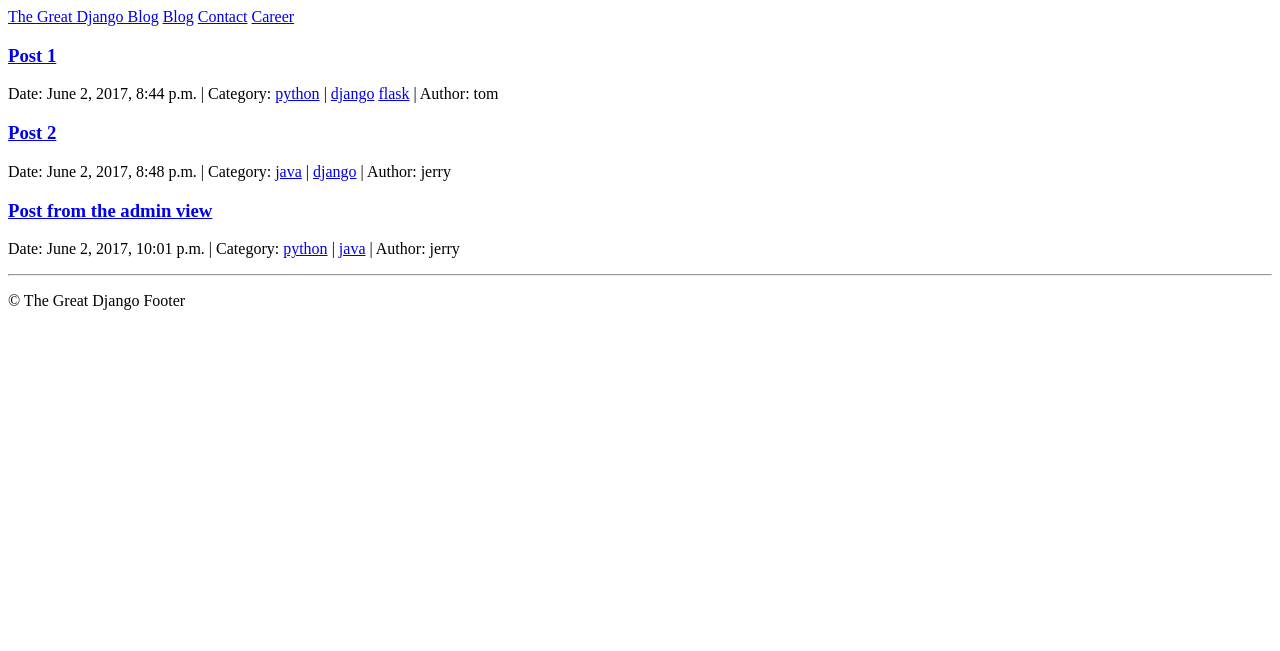
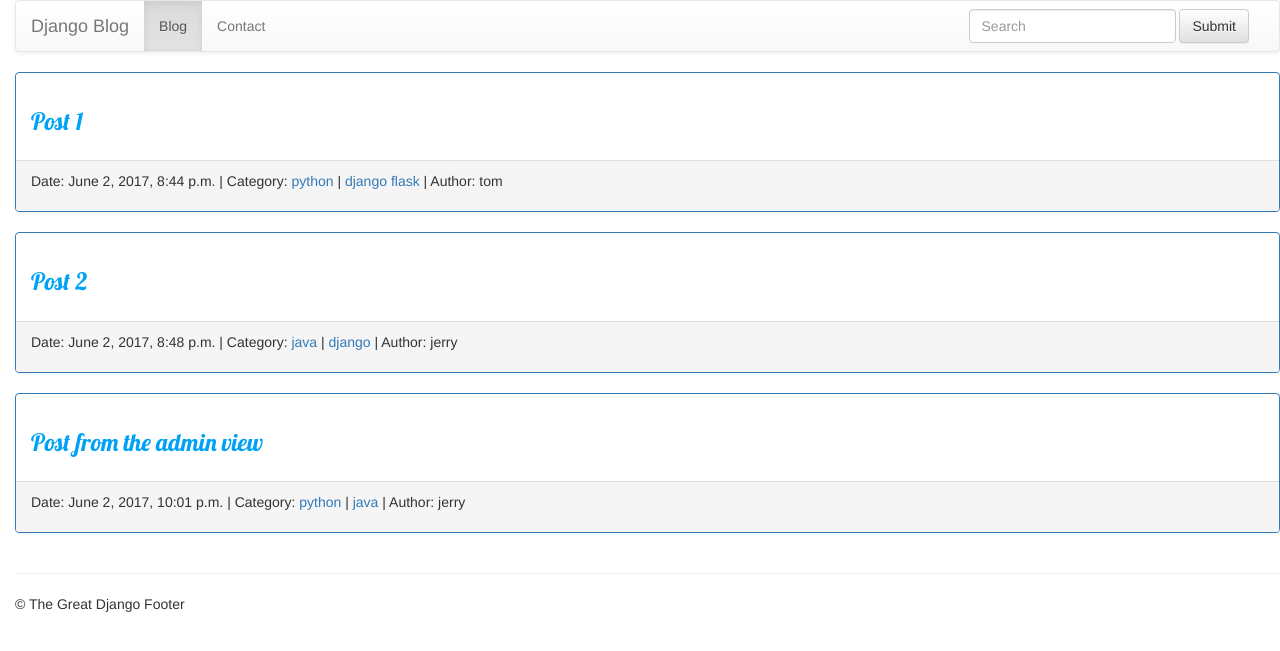
Before and after one commit to StephenRansom/basic-django-project, a Django app: page / in a window 1280 px wide. Shown: the top 651 px of the page. Run offline with Django 3.2, Linux system fonts and the light colour scheme; data comes from the database, SQL or seed files in the repository; both versions use the stored data as it was after the commit; some libraries are stand-ins or nearby versions.

Commit message:
implemented bootstrap, improved admin view models

```diff
--- a/three/blog/models.py
+++ b/three/blog/models.py
@@ -3,9 +3,9 @@ from __future__ import unicode_literals
 
 from django.db import models
 
-
 # Create your models here.
 class Author(models.Model):
+    """post authors"""
     name = models.CharField(max_length=50)
     email = models.EmailField(unique=True)
     active = models.BooleanField(default=False)
--- /dev/null
+++ b/three/blog/static/blog/blog.css
@@ -0,0 +1,9 @@
+h3 a {
+    color: #00A2F5;
+    font-family: 'Lobster';
+    font-size: 20;
+}
+
+body {
+    padding-left: 15px;
+}
--- a/three/blog/templates/blog/base.html
+++ b/three/blog/templates/blog/base.html
@@ -1,26 +1,50 @@
 <!DOCTYPE html>
 <html>
+{% load static %}
 <head>
-    <title>{% block title %}The Great Django Blog{% endblock %}</title>
+    <link rel="stylesheet" href="//maxcdn.bootstrapcdn.com/bootstrap/3.2.0/css/bootstrap.min.css">
+    <link rel="stylesheet" href="//maxcdn.bootstrapcdn.com/bootstrap/3.2.0/css/bootstrap-theme.min.css">
+    <link href="//fonts.googleapis.com/css?family=Lobster&subset=latin,latin-ext" rel="stylesheet" type="text/css">
+    <link rel="stylesheet" href="{% static 'blog/blog.css' %}"
+
 </head>
+
 <body>
-
-    <div class="navbar">
-        <div class="section-inner clearfix">
-            <nav>
-                <a href="/">The Great Django Blog</a>
-                <a href="#">Blog</a>
-                <a href="#">Contact</a>
-                <a href="#">Career</a>
-            </nav>
-        </div>
+<nav class="navbar navbar-default">
+  <div class="container-fluid">
+    <!-- Brand and toggle get grouped for better mobile display -->
+    <div class="navbar-header">
+      <button type="button" class="navbar-toggle collapsed" data-toggle="collapse" data-target="#bs-example-navbar-collapse-1" aria-expanded="false">
+        <span class="sr-only">Toggle navigation</span>
+        <span class="icon-bar"></span>
+        <span class="icon-bar"></span>
+        <span class="icon-bar"></span>
+      </button>
+      <a class="navbar-brand" href="/#">Django Blog</a>
     </div>
 
-    {% block content %}
+    <!-- Collect the nav links, forms, and other content for toggling -->
+    <div class="collapse navbar-collapse" id="bs-example-navbar-collapse-1">
+      <ul class="nav navbar-nav">
+        <li class="active"><a href="/#">Blog <span class="sr-only">(current)</span></a></li>
+        <li><a href="/#">Contact</a></li>
 
-    {% endblock %}
+      </ul>
 
-    {% block footer %}
+      <ul class="nav navbar-nav navbar-right">
+        <form class="navbar-form navbar-left">
+        <div class="form-group">
+          <input type="text" class="form-control" placeholder="Search">
+        </div>
+        <button type="submit" class="btn btn-default">Submit</button>
+      </form>
+
+      </ul>
+    </div><!-- /.navbar-collapse -->
+  </div><!-- /.container-fluid -->
+</nav>
+
+    {% block content %} {% endblock %} {% block footer %}
 
     <div class="footer">
         <div class="section-inner clearfix">
@@ -32,4 +56,5 @@
     {% endblock %}
 
 </body>
+
 </html>
--- a/three/blog/templates/blog/post_list.html
+++ b/three/blog/templates/blog/post_list.html
@@ -1,35 +1,26 @@
-{% extends "blog/base.html"  %}
-
-{% block title %}
-    Blogg - {{ block.super }}
-{% endblock %}
-
-{% block content %}
+{% extends "blog/base.html" %} {% block title %} Blogg - {{ block.super }} {% endblock %} {% block content %}
 
 <div class="content">
     <div class="section-inner clearfix">
 
         {% for post in posts %}
-            <h3>
-                <a href="http://127.0.0.1:8000/{{ post.pk }}/">{{ post.title|capfirst }}</a>
-            </h3>
+        <div class="panel panel-primary">
+            <div class="panel-body">
+                   <h3> <a href="http://127.0.0.1:8000/{{ post.pk }}/">{{ post.title|capfirst }}</a>     </h3>
+            </div>
+            <div class="panel-footer">
                 <p class="post-info">
-                Date: {{ post.pub_date }} |
-                Category: <a href="http://127.0.0.1:8000/category/{{ post.category.slug }}">{{ post.category.name }}</a> |
-
-                {% for tag in post.tags.all %}
-                      <a href="http://127.0.0.1:8000/tag/{{ tag.slug }}">{{ tag.name }}</a>
-                {% empty %}
-                      None
-                {% endfor %}
-
-                | Author: {{ post.author.name }}
+                    Date: {{ post.pub_date }} | Category: <a href="http://127.0.0.1:8000/category/{{ post.category.slug }}">{{ post.category.name }}</a>                    | {% for tag in post.tags.all %}
+                    <a href="http://127.0.0.1:8000/tag/{{ tag.slug }}">{{ tag.name }}</a> {% empty %} None {% endfor %} |
+                    Author: {{ post.author.name }}
                 </p>
+            </div>
+            </div>
             {% empty %}
             <p>There are no posts</p>
             {% endfor %}
 
-        </div>
+
     </div>
 
     {% endblock %}
--- a/three/three/settings.py
+++ b/three/three/settings.py
@@ -26,6 +26,8 @@ SECRET_KEY = 'phnm##yn-#2f6k&8u!6vtxe4k8lcj3^s5x&c&f*=h_w()c56br'
 DEBUG = True
 
 ALLOWED_HOSTS = []
+
+
 
 
 # Application definition
```
Also changed, not shown: three/blog/admin.py (+23 -1 lines), three/db.sqlite3, 3 other files. Lines whose indentation alone changed are shown as unchanged.
